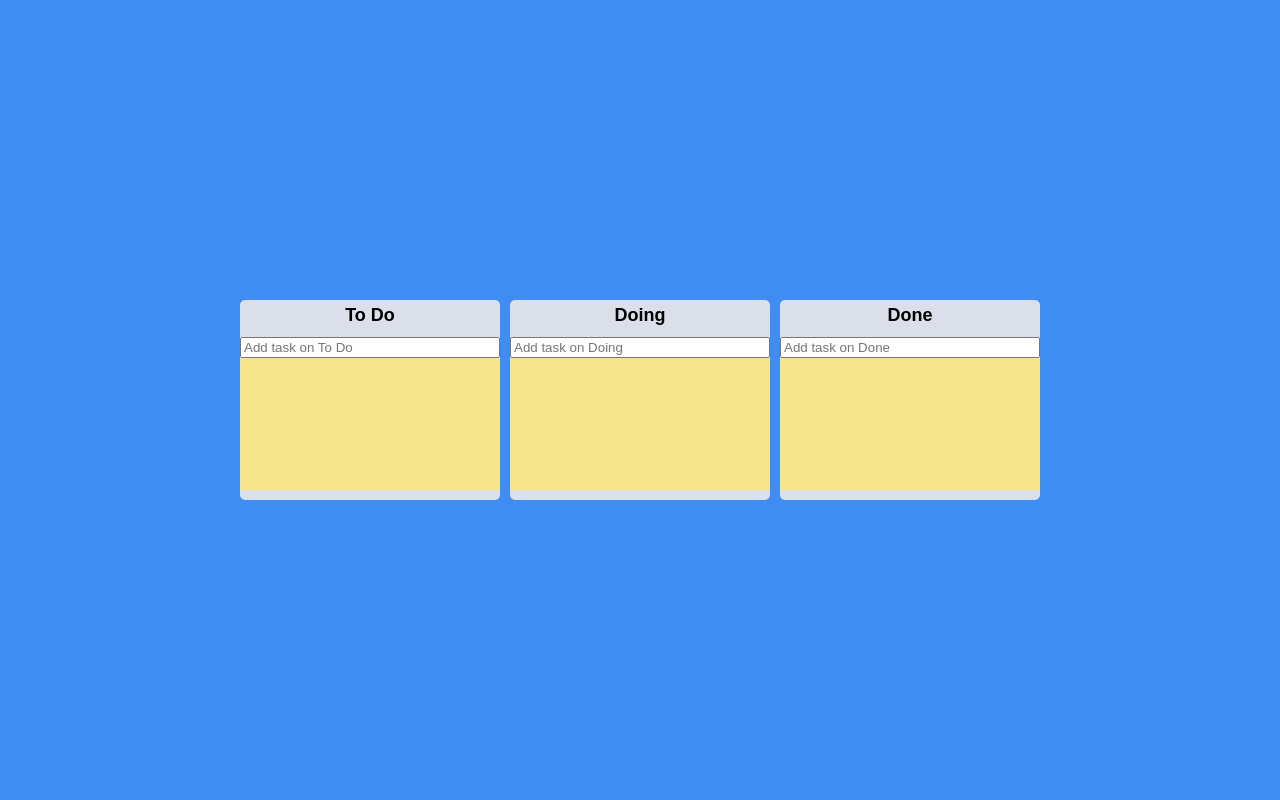
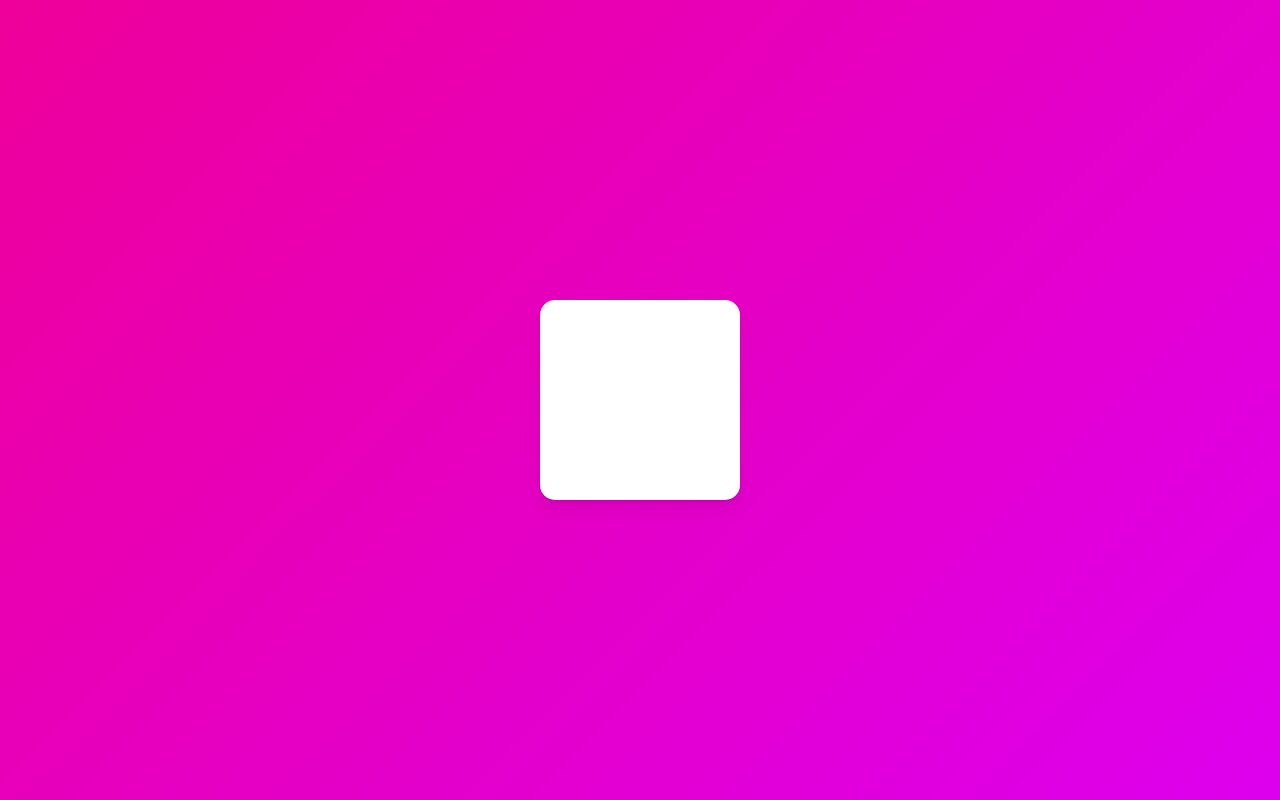
Before and after one commit to jaylim92/react-animation, a React (Create React App) app: page / in a window 1280 px wide. Built offline with nearby package versions, Linux system fonts and the light colour scheme.

Commit message:
first commit

```diff
--- a/package.json
+++ b/package.json
@@ -1,5 +1,5 @@
 {
-  "name": "To-Do-Dnd",
+  "name": "react-animation",
   "version": "0.1.0",
   "private": true,
   "dependencies": {
@@ -10,8 +10,8 @@
     "@types/node": "^16.11.49",
     "@types/react": "^18.0.17",
     "@types/react-dom": "^18.0.6",
+    "framer-motion": "^7.2.1",
     "react": "^18.2.0",
-    "react-beautiful-dnd": "^13.1.0",
     "react-dom": "^18.2.0",
     "react-hook-form": "^7.34.2",
     "react-scripts": "5.0.1",
@@ -45,7 +45,6 @@
     ]
   },
   "devDependencies": {
-    "@types/react-beautiful-dnd": "^13.1.2",
     "@types/styled-components": "^5.1.26"
   }
 }
--- a/src/App.tsx
+++ b/src/App.tsx
@@ -1,69 +1,32 @@
 import React from "react";
-import { DragDropContext, DropResult } from "react-beautiful-dnd";
-import { useRecoilState } from "recoil";
 import styled from "styled-components";
-import { toDoState } from "./atoms";
-import Board from "./Components/Borad";
+import { motion } from "framer-motion";
 
 const Wrapper = styled.div`
+  height: 100vh;
+  width: 100vw;
   display: flex;
-  max-width: 800px;
-  width: 100%;
-  margin: 0 auto;
+  justify-content: center;
   align-items: center;
-  justify-content: center;
-  height: 100vh;
 `;
 
-const Boards = styled.div`
-  display: grid;
-  width: 100%;
-  gap: 10px;
-  grid-template-columns: repeat(3, 1fr);
+const Box = styled(motion.div)`
+  width: 200px;
+  height: 200px;
+  background-color: white;
+  border-radius: 15px;
+  box-shadow: 0 2px 3px rgba(0, 0, 0, 0.1), 0 10px 20px rgba(0, 0, 0, 0.06);
 `;
 
 function App() {
-  const [toDos, setToDos] = useRecoilState(toDoState);
-  const dragEnd = (info: DropResult) => {
-    const { destination, draggableId, source } = info;
-    if (!destination) return;
-    if (destination?.droppableId === source.droppableId) {
-      setToDos((allBoards) => {
-        const boardCopy = [...allBoards[source.droppableId]];
-        const boardObj = boardCopy[source.index];
-        boardCopy.splice(source.index, 1);
-        boardCopy.splice(destination?.index, 0, boardObj);
-        return {
-          ...allBoards,
-          [source.droppableId]: boardCopy,
-        };
-      });
-    }
-    if (destination.droppableId !== source.droppableId) {
-      setToDos((allBoards) => {
-        const sourceBoard = [...allBoards[source.droppableId]];
-        const boardObj = sourceBoard[source.index];
-        const destinationBoard = [...allBoards[destination.droppableId]];
-        sourceBoard.splice(source.index, 1);
-        destinationBoard.splice(destination?.index, 0, boardObj);
-        return {
-          ...allBoards,
-          [source.droppableId]: sourceBoard,
-          [destination.droppableId]: destinationBoard,
-        };
-      });
-    }
-  };
   return (
-    <DragDropContext onDragEnd={dragEnd}>
-      <Wrapper>
-        <Boards>
-          {Object.keys(toDos).map((boardId) => (
-            <Board boardId={boardId} key={boardId} toDos={toDos[boardId]} />
-          ))}
-        </Boards>
-      </Wrapper>
-    </DragDropContext>
+    <Wrapper>
+      <Box
+        transition={{ type: "spring", bounce: 0.5 }}
+        initial={{ scale: 0 }}
+        animate={{ scale: 1, rotate: 360 }}
+      />
+    </Wrapper>
   );
 }
 
--- a/src/Components/Borad.tsx
+++ /dev/null
@@ -1,110 +0,0 @@
-import { Droppable } from "react-beautiful-dnd";
-import { useForm } from "react-hook-form";
-import { useSetRecoilState } from "recoil";
-import styled from "styled-components";
-import { ITodo, toDoState } from "../atoms";
-import DraggableCard from "./DraggableCard";
-
-const Wrapper = styled.div`
-  padding: 10px 0px;
-  padding-top: 5px;
-  background-color: ${(props) => props.theme.boardColor};
-  border-radius: 5px;
-  min-height: 200px;
-  display: flex;
-  flex-direction: column;
-`;
-
-const Title = styled.h2`
-  text-align: center;
-  font-weight: 600;
-  margin-bottom: 10px;
-  font-size: 18px;
-`;
-
-const Area = styled.div<IDagginOver>`
-  width: 100%;
-  background-color: ${(props) =>
-    props.isDraggingOver
-      ? "#dcdde1"
-      : props.isDraggingThis
-      ? "#fbc531"
-      : "#f6e58d"};
-  flex-grow: 1;
-  transition: background-color 0.5s ease-in-out;
-  padding: 20px;
-`;
-
-const Form = styled.form`
-  width: 100%;
-  input {
-    width: 100%;
-  }
-`;
-
-interface IDagginOver {
-  isDraggingOver: boolean;
-  isDraggingThis: boolean;
-}
-
-interface IBoardProps {
-  toDos: ITodo[];
-  boardId: string;
-}
-
-interface IForm {
-  toDo: string;
-}
-
-function Board({ toDos, boardId }: IBoardProps) {
-  const setToDos = useSetRecoilState(toDoState);
-  const { register, setValue, handleSubmit } = useForm<IForm>();
-  const onValid = ({ toDo }: IForm) => {
-    const newToDo = {
-      id: Date.now(),
-      text: toDo,
-    };
-    setToDos((allBoards) => {
-      return {
-        ...allBoards,
-        [boardId]: [...allBoards[boardId], newToDo],
-      };
-    });
-    setValue("toDo", "");
-  };
-
-  return (
-    <Wrapper>
-      <Title>{boardId}</Title>
-      <Form onSubmit={handleSubmit(onValid)}>
-        <input
-          {...register("toDo", { required: true })}
-          type="text"
-          placeholder={`Add task on ${boardId}`}
-        />
-      </Form>
-      <Droppable droppableId={boardId}>
-        {(magic, snapshot) => (
-          <Area
-            isDraggingOver={snapshot.isDraggingOver}
-            isDraggingThis={Boolean(snapshot.draggingFromThisWith)}
-            ref={magic.innerRef}
-            {...magic.droppableProps}
-          >
-            {toDos.map((toDo, index) => (
-              <DraggableCard
-                key={toDo.id}
-                index={index}
-                toDoId={toDo.id}
-                toDoText={toDo.text}
-              />
-            ))}
-            {magic.placeholder}
-          </Area>
-        )}
-      </Droppable>
-    </Wrapper>
-  );
-}
-
-export default Board;
--- a/src/Components/DraggableCard.tsx
+++ /dev/null
@@ -1,35 +0,0 @@
-import { Draggable } from "react-beautiful-dnd";
-import styled from "styled-components";
-import React from "react";
-
-interface IDraggableCardProps {
-  toDoId: number;
-  toDoText: string;
-  index: number;
-}
-
-const Card = styled.div<{ isDragging: boolean }>`
-  padding: 10px 10px;
-  margin-bottom: 5px;
-  border-radius: 5px;
-  background-color: ${(props) => (props.isDragging ? "#fbc531" : "#7ed6df")};
-`;
-
-function DraggableCard({ toDoId, toDoText, index }: IDraggableCardProps) {
-  return (
-    <Draggable draggableId={toDoId + ""} index={index}>
-      {(magic, snapshot) => (
-        <Card
-          isDragging={snapshot.isDragging}
-          ref={magic.innerRef}
-          {...magic.dragHandleProps}
-          {...magic.draggableProps}
-        >
-          {toDoText}
-        </Card>
-      )}
-    </Draggable>
-  );
-}
-
-export default React.memo(DraggableCard);
--- a/src/atoms.tsx
+++ /dev/null
@@ -1,19 +0,0 @@
-import { atom } from "recoil";
-
-export interface ITodo {
-  id: number;
-  text: string;
-}
-
-interface IToDoState {
-  [key: string]: ITodo[];
-}
-
-export const toDoState = atom<IToDoState>({
-  key: "toDo",
-  default: {
-    "To Do": [],
-    Doing: [],
-    Done: [],
-  },
-});
--- a/src/index.tsx
+++ b/src/index.tsx
@@ -59,9 +59,9 @@
 body {
   font-weight: 300;
   font-family: 'Source Sans Pro', sans-serif;
-  background-color:${(props) => props.theme.bgColor};
   color: black;
   line-height: 1.2;
+  background:linear-gradient(135deg,#e09,#d0e)
 }
 a {
   text-decoration:none;
@@ -73,10 +73,12 @@
   document.getElementById("root") as HTMLElement
 );
 root.render(
+  <React.StrictMode>
     <RecoilRoot>
       <ThemeProvider theme={darkTheme}>
         <GlobalStyle />
         <App />
       </ThemeProvider>
     </RecoilRoot>
+  </React.StrictMode>
 );
--- a/src/styled.d.ts
+++ b/src/styled.d.ts
@@ -2,9 +2,5 @@
 import "styled-components";
 
 declare module "styled-components" {
-  export interface DefaultTheme {
-    bgColor: string;
-    boardColor: string;
-    cardColor: string;
-  }
+  export interface DefaultTheme {}
 }
```
Also changed, not shown: 1 other file (tests, documents, lock files or other folders). Lines whose indentation alone changed are shown as unchanged.
